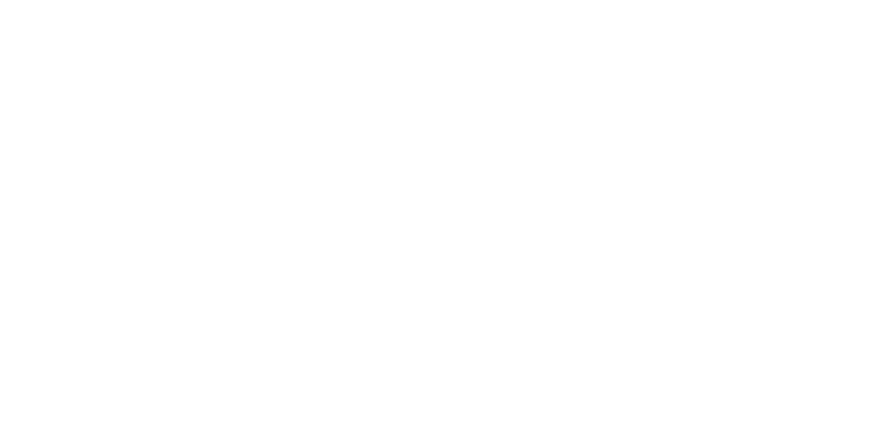
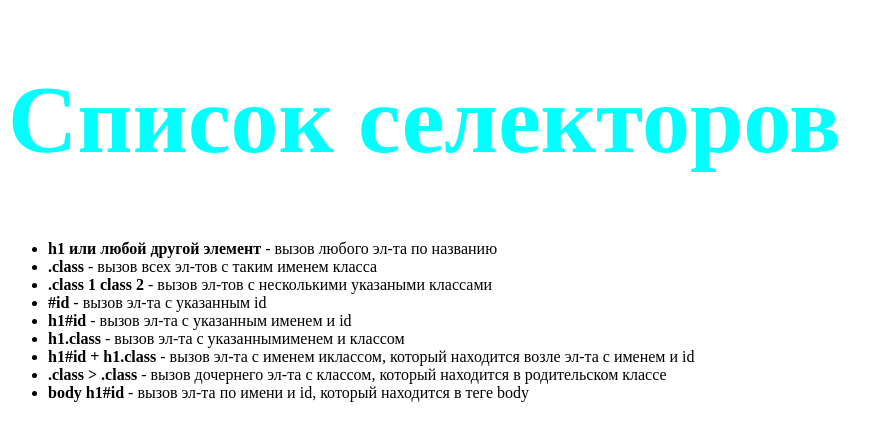
Before and after one commit to Tucson87/hw_5, a plain HTML site: page index.html in a window 1280 px wide. Shown: the whole page, without its empty margins (0-889 px from the left). Drawn offline with Linux system fonts and the light colour scheme.

Commit message:
list has been added

```diff
--- a/index.html
+++ b/index.html
@@ -8,6 +8,20 @@
     <link rel="stylesheet" href="./style.css">
 </head>
 <body>
+    <header>
+        <h1 class="header">Список селекторов</h1>
+    </header>
+    <ul>
+        <li><b>h1 или любой другой элемент</b> - вызов любого эл-та по названию</li>
+        <li><b>.class</b> - вызов всех эл-тов с таким именем класса</li>
+        <li><b>.class 1 class 2</b> - вызов эл-тов с несколькими указаными классами</li>
+        <li><b>#id</b> - вызов эл-та с указанным id</li>
+        <li><b>h1#id</b> - вызов эл-та с указанным именем и id</li>
+        <li><b>h1.class</b> - вызов эл-та с указаннымименем и классом</li>
+        <li><b>h1#id + h1.class</b> - вызов эл-та с именем иклассом, который находится возле эл-та с именем и id</li>
+        <li><b>.class > .class</b> - вызов дочернего эл-та с классом, который находится в родительском классе</li>
+        <li><b>body h1#id</b> - вызов эл-та по имени и id, который находится в теге body</li>
+    </ul>
 
 </body>
 </html>
```
